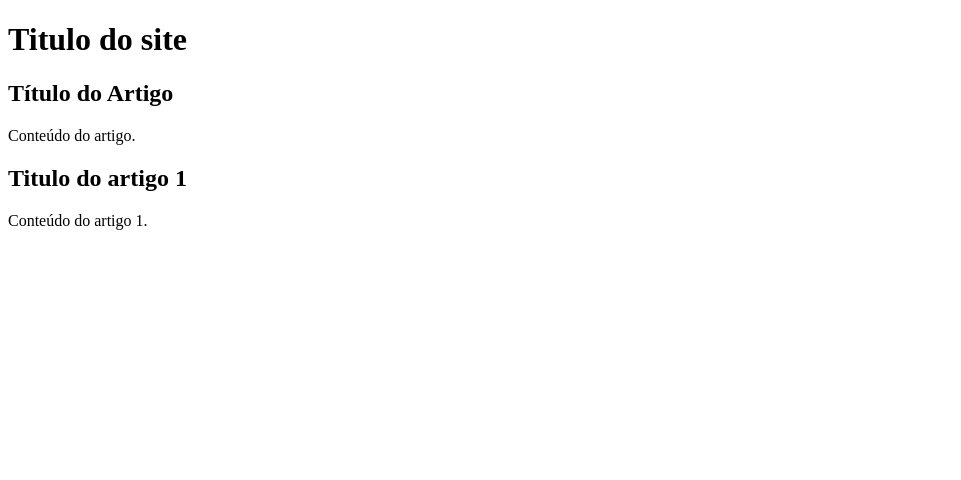
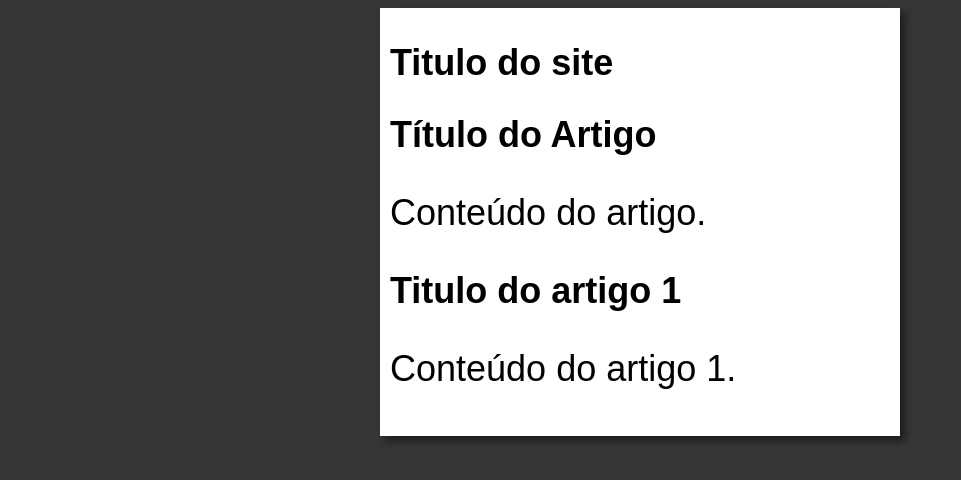
Before and after one commit to murilorochadeV/test-branch, a plain HTML site: page index.html in a window 1280 px wide. Shown: the whole page, without its empty margins (0-961 px from the left). Drawn offline with Linux system fonts and the light colour scheme.

Commit message:
add design/styles.css
Adicionei a pasta design com o arquivo styles.css com as configurações iniciais

```diff
--- /dev/null
+++ b/design/style.css
@@ -0,0 +1,16 @@
+* {
+    font-family: Arial, Helvetica, sans-serif;
+    font-size: 36px;
+}
+
+body {
+    background-color: rgb(55, 54, 54);
+}
+
+main {
+    background-color: white;
+    width: 500px;
+    margin: auto;
+    padding: 10px;
+    box-shadow: 5px 5px 8px rgba(0, 0, 0, 0.5);
+}
--- a/index.html
+++ b/index.html
@@ -3,6 +3,7 @@
 <head>
     <meta charset="UTF-8">
     <meta name="viewport" content="width=device-width, initial-scale=1.0">
+    <link rel="stylesheet" href="design/style.css">
     <title>Nome do site</title>
 </head>
 <body>
```
